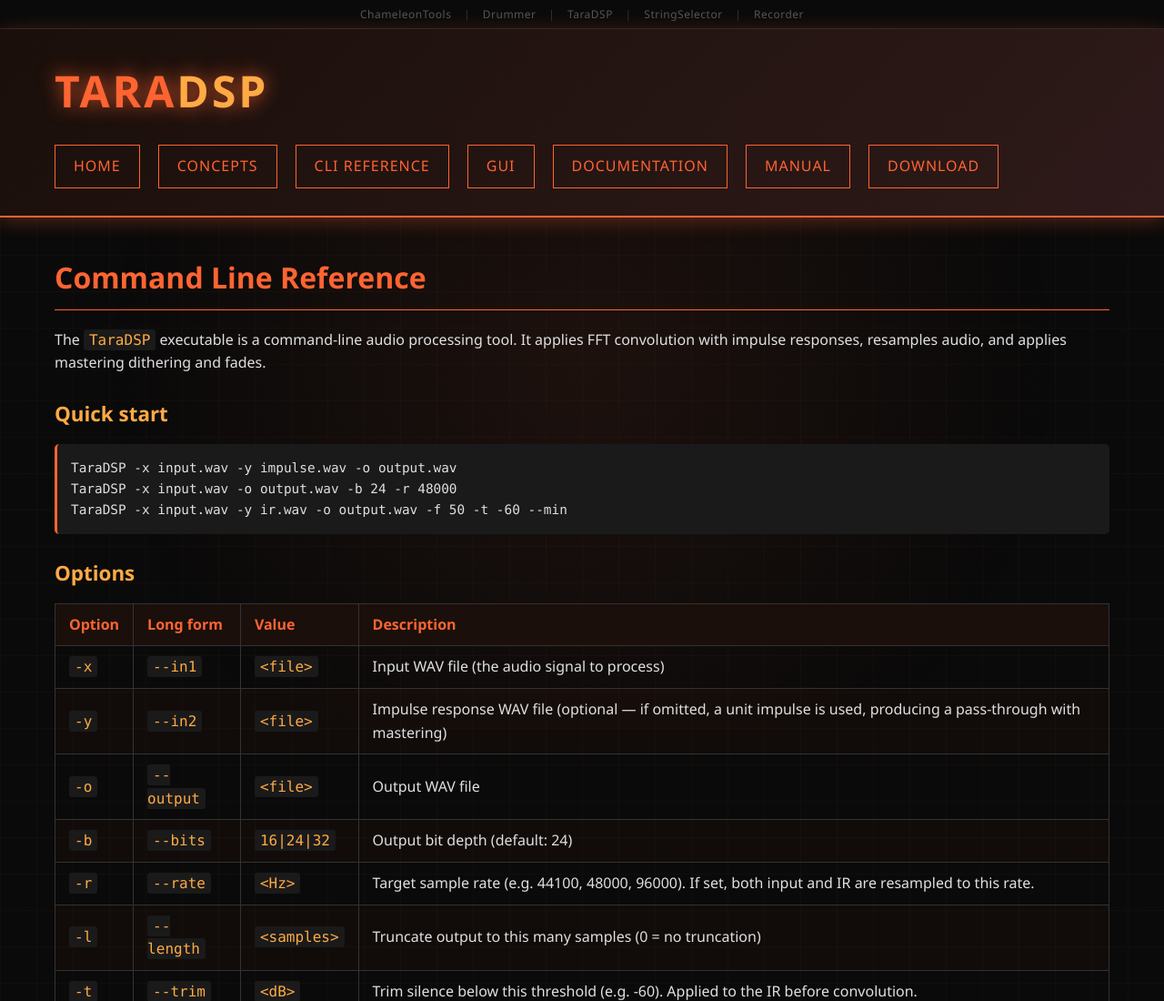
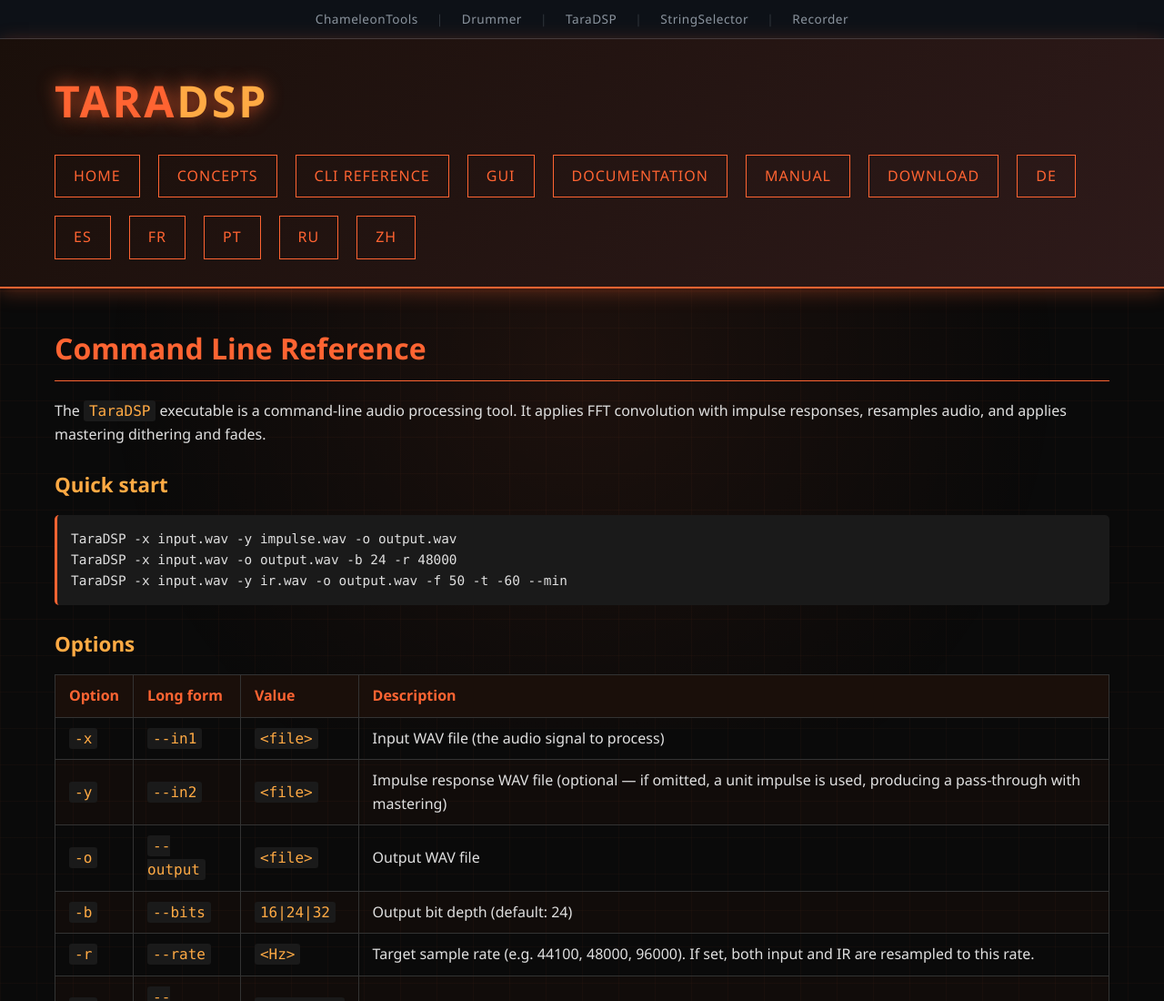
Before and after one commit to smallbutfine/TaraDSP, a plain HTML site: page docs/cli.html in a window 1280 px wide. Shown: the top 1100 px of the page at 91% size. Drawn offline with Linux system fonts and the light colour scheme.

Commit message:
Add language links to nav bars

```diff
--- a/docs/cli.html
+++ b/docs/cli.html
@@ -7,25 +7,26 @@
 <link rel="stylesheet" href="style.css">
   <style>
 .crossbar {
-  background: #0a0a0a;
-  border-bottom: 1px solid #222;
-  padding: 6px 20px;
+  background: #0d1117;
+  border-bottom: 1px solid #30363d;
+  padding: 10px 20px;
   text-align: center;
-  font-size: 0.75em;
+  font-size: 0.85em;
   letter-spacing: 0.5px;
 }
 .crossbar a {
-  color: #555;
+  color: #8b949e;
   text-decoration: none;
-  padding: 2px 6px;
+  padding: 4px 10px;
   transition: color 0.2s;
+  font-weight: 500;
 }
 .crossbar a:hover {
-  color: #00c896;
+  color: #58a6ff;
 }
 .crossbar-sep {
-  color: #333;
-  margin: 0 4px;
+  color: #30363d;
+  margin: 0 6px;
 }
 </style>
 </head>
@@ -54,6 +55,12 @@
       <a href="docs.html">Documentation</a>
       <a href="manual.html">Manual</a>
       <a href="download.html">Download</a>
+      <a href="de/index.html">DE</a>
+      <a href="es/index.html">ES</a>
+      <a href="fr/index.html">FR</a>
+      <a href="pt/index.html">PT</a>
+      <a href="ru/index.html">RU</a>
+      <a href="zh/index.html">ZH</a>
     </nav>
   </div>
 </header>
```
Also changed, not shown: docs/concepts.html (+16 -9 lines), docs/docs.html (+16 -9 lines), docs/download.html (+16 -9 lines), docs/gui.html (+16 -9 lines), docs/index.html (+16 -9 lines), docs/manual.html (+16 -9 lines).
